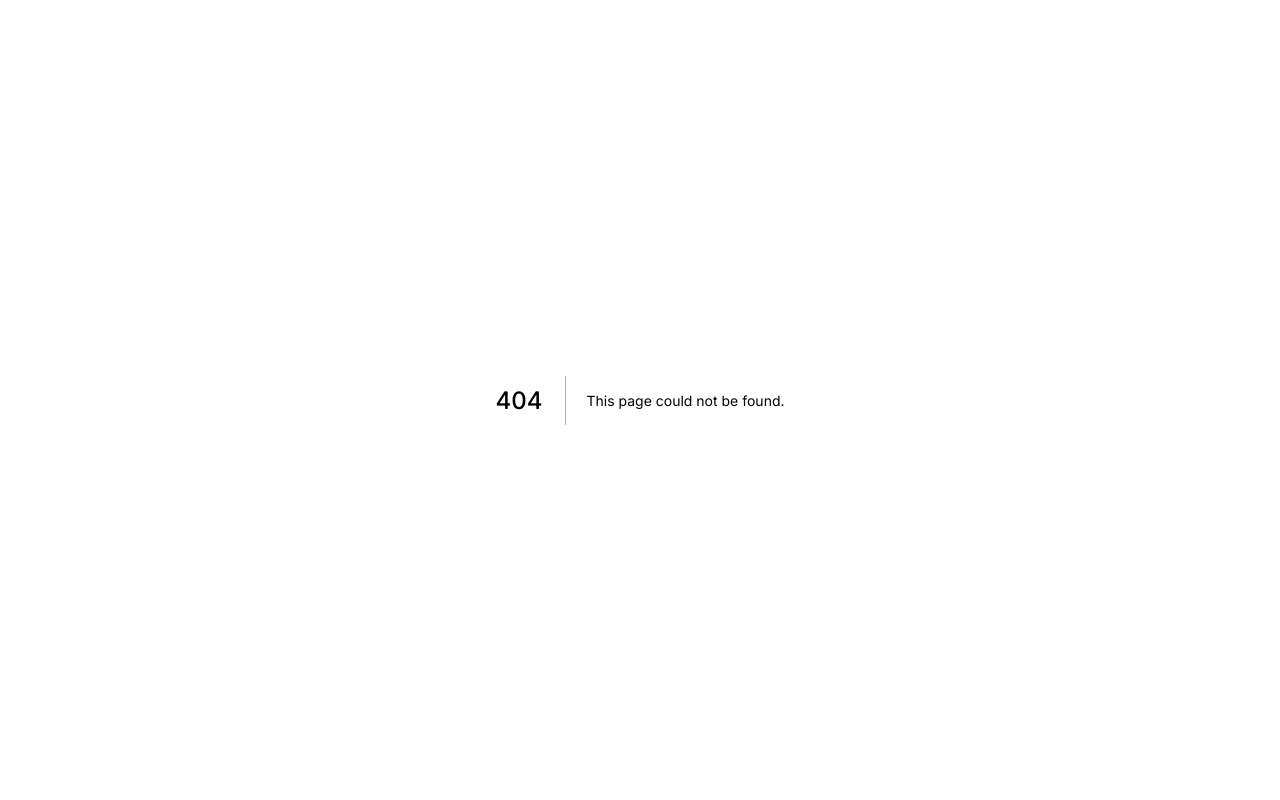
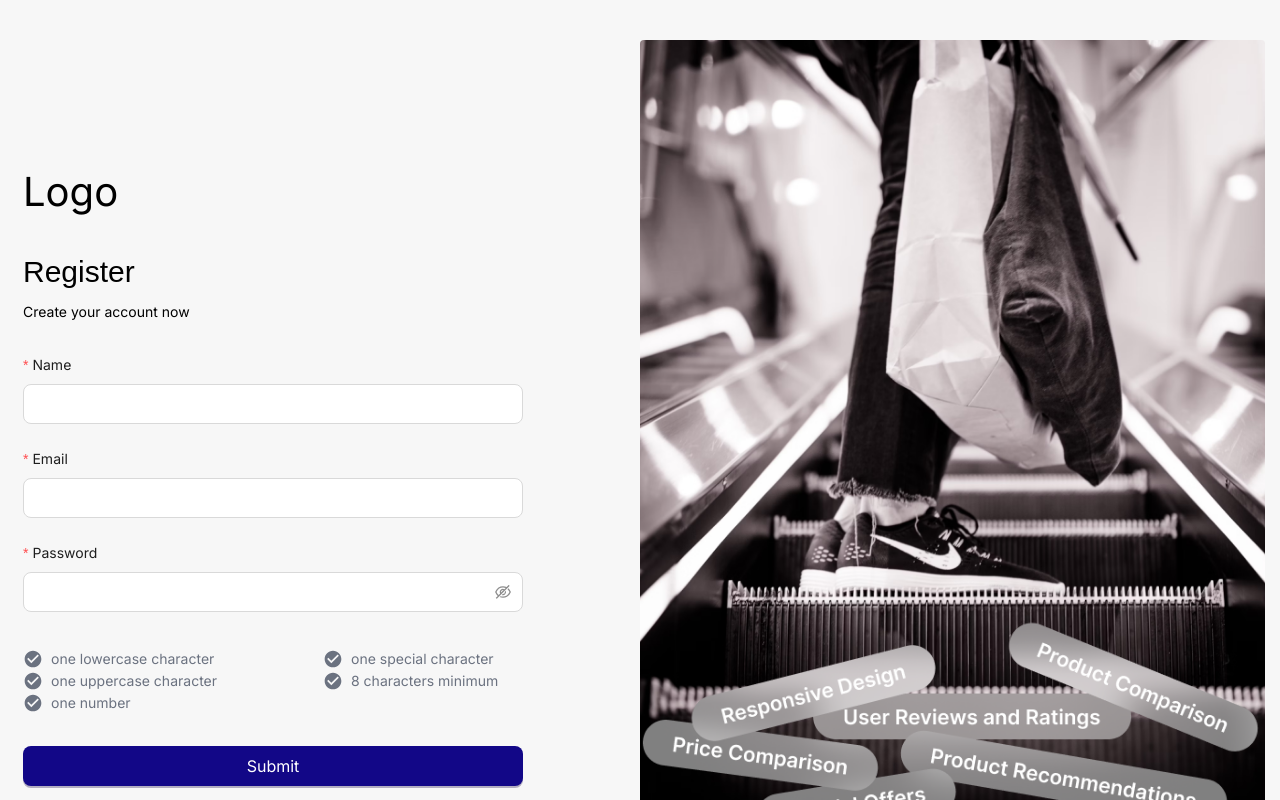
Before and after one commit to linear-digital/b2b-client, a Next.js app: page /auth/signup in a window 1280 px wide. Before the commit this address had no page. Built offline with nearby package versions, Linux system fonts and the light colour scheme.

Commit message:
Register page done

```diff
--- /dev/null
+++ b/app/auth/login/page.tsx
@@ -0,0 +1,12 @@
+import Navbar from '@/Components/Bars/Navbar';
+import React from 'react';
+
+const page = () => {
+    return (
+        <div>
+            <Navbar />
+        </div>
+    );
+};
+
+export default page;
--- /dev/null
+++ b/app/auth/signup/_UI/Form.tsx
@@ -0,0 +1,89 @@
+'use client';
+
+import React from 'react';
+import type { FormProps } from 'antd';
+import { Button, Checkbox, Form, Input } from 'antd';
+import CheckCircleIcon from '@mui/icons-material/CheckCircle';
+type FieldType = {
+    name: string;
+    email: string;
+    password: string;
+};
+
+const onFinish: FormProps<FieldType>['onFinish'] = (values) => {
+    console.log('Success:', values);
+};
+
+const onFinishFailed: FormProps<FieldType>['onFinishFailed'] = (errorInfo) => {
+    console.log('Failed:', errorInfo);
+};
+
+const FormSignup: React.FC = () => {
+    const [password, setPassword] = React.useState('');
+    return (
+        <Form
+            name="basic"
+            labelCol={{ span: 8 }}
+            wrapperCol={{ span: 20 }}
+            style={{ maxWidth: 600 }}
+            onFinish={onFinish}
+
+            onFinishFailed={onFinishFailed}
+            autoComplete="off"
+            layout='vertical'
+            className='mt-8'
+        >
+            <Form.Item<FieldType>
+                label="Name"
+                name="name"
+                rules={[{ required: true, message: 'Please input your name!' }]}
+            >
+                <Input size='large' />
+            </Form.Item>
+            <Form.Item<FieldType>
+                label="Email"
+                name="email"
+                rules={[{ required: true, message: 'Please input your email!' }]}
+            >
+                <Input size='large' />
+            </Form.Item>
+
+            <Form.Item<FieldType>
+                label="Password"
+                name="password"
+                rules={[{ required: true, message: 'Please input your password!' }]}
+            >
+                <Input.Password size='large' onChange={(e) => setPassword(e.target.value)} />
+            </Form.Item>
+            <div className='grid grid-cols-2 mb-8 pt-3 text-gray-500'>
+                <div className="flex items-center gap-2">
+                    <CheckCircleIcon fontSize='small' className={/[a-z]/.test(password) ? 'text-primary' : ''} />
+                    <span>one lowercase character</span>
+                </div>
+                <div className="flex items-center gap-2">
+                    <CheckCircleIcon fontSize='small' className={/[!@#$%^&*(),.?":{}|<>]/.test(password) ? 'text-primary' : ''} />
+                    <span>one special character</span>
+                </div>
+                <div className="flex items-center gap-2">
+                    <CheckCircleIcon fontSize='small' className={/[A-Z]/.test(password) ? 'text-primary' : ''} />
+                    <span>one uppercase character</span>
+                </div>
+                <div className="flex items-center gap-2">
+                    <CheckCircleIcon fontSize='small' className={password.length >= 8 ? 'text-primary' : ''} />
+                    <span>8 characters minimum</span>
+                </div>
+                <div className="flex items-center gap-2">
+                    <CheckCircleIcon fontSize='small' className={/\d/.test(password) ? 'text-primary' : ''} />
+                    <span>one number</span>
+                </div>
+            </div>
+            <Form.Item wrapperCol={{ span: 20 }}>
+                <Button type="primary" htmlType="submit" size='large' className='w-full'>
+                    Submit
+                </Button>
+            </Form.Item>
+        </Form>
+    );
+}
+
+export default FormSignup;
--- /dev/null
+++ b/app/auth/signup/page.tsx
@@ -0,0 +1,33 @@
+import Logo from '@/Components/Shared/Logo';
+import Image from 'next/image';
+import React from 'react';
+import FormSignup from './_UI/Form';
+
+const page = () => {
+    return (
+        <div className='container max-h-screen flex py-10 overflow-hidden'>
+            <div className="grid grid-cols-2 h-full">
+                <div className='flex flex-col justify-center p-2'>
+                    <Logo />
+                    <h2 className='mt-8 text-3xl messiri font-medium'>
+                        Register
+                    </h2>
+                    <p className='text-sm mt-3'>
+                        Create your account now
+                    </p>
+                    <FormSignup />
+                </div>
+                <div className='h-[90%] relative rounded overflow-hidden'>
+                    <Image src='/images/login.png' alt="login" width={700} height={900}
+                        className='h-full object-cover'
+                    />
+                    <Image src={'/images/login-elements.png'} alt="login" width={700} height={200}
+                        className='absolute bottom-0 left-0 '
+                    />
+                </div>
+            </div>
+        </div>
+    );
+};
+
+export default page;
--- a/tailwind.config.ts
+++ b/tailwind.config.ts
@@ -9,7 +9,7 @@ const config: Config = {
   theme: {
     extend: {
       colors: {
-        primary: "#8E9E84",
+        primary: "#120787",
         black: "#121511",
       }
     },
```
Also changed, not shown: public/images/login-elements.png (added), public/images/login.png (added).
